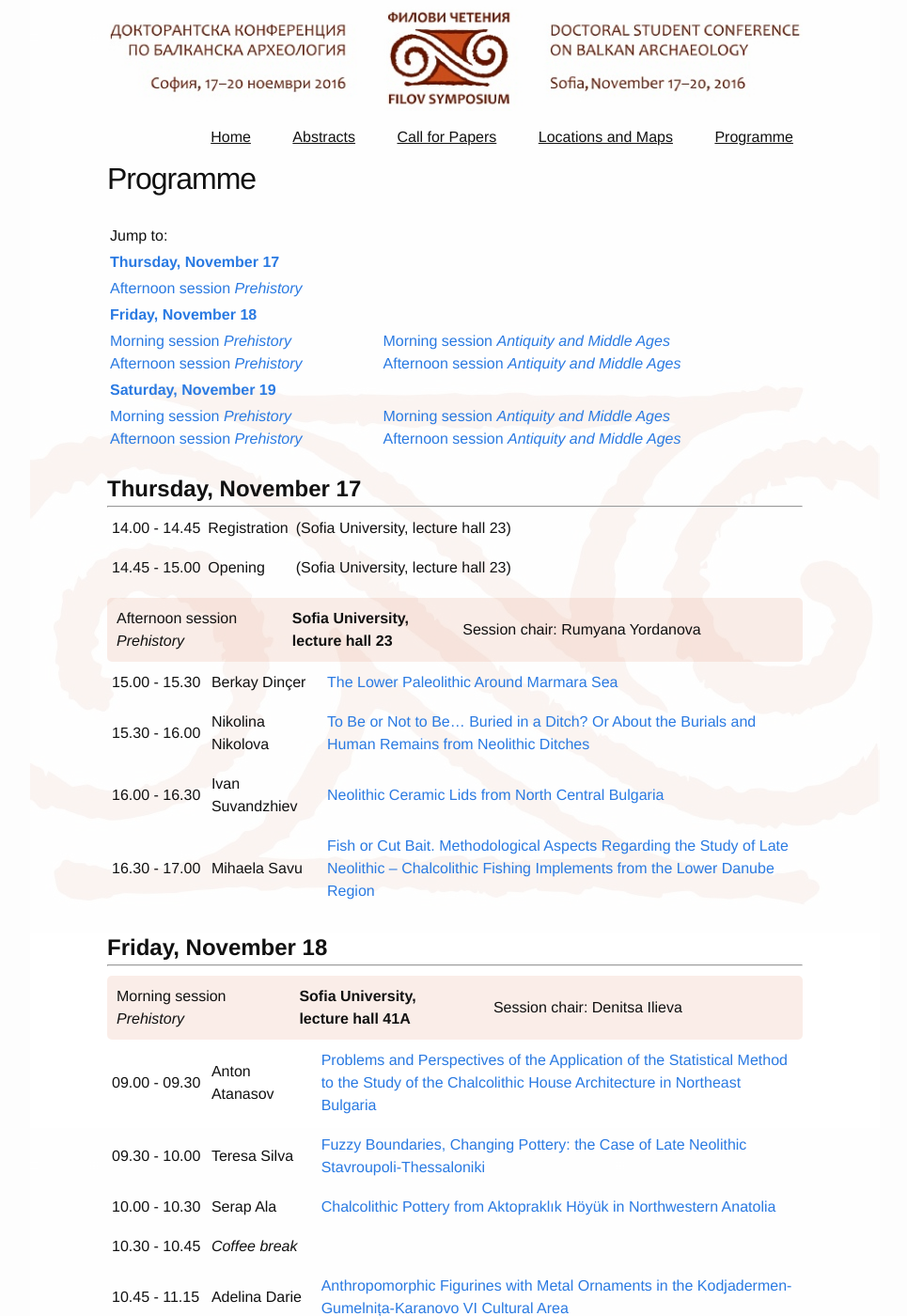
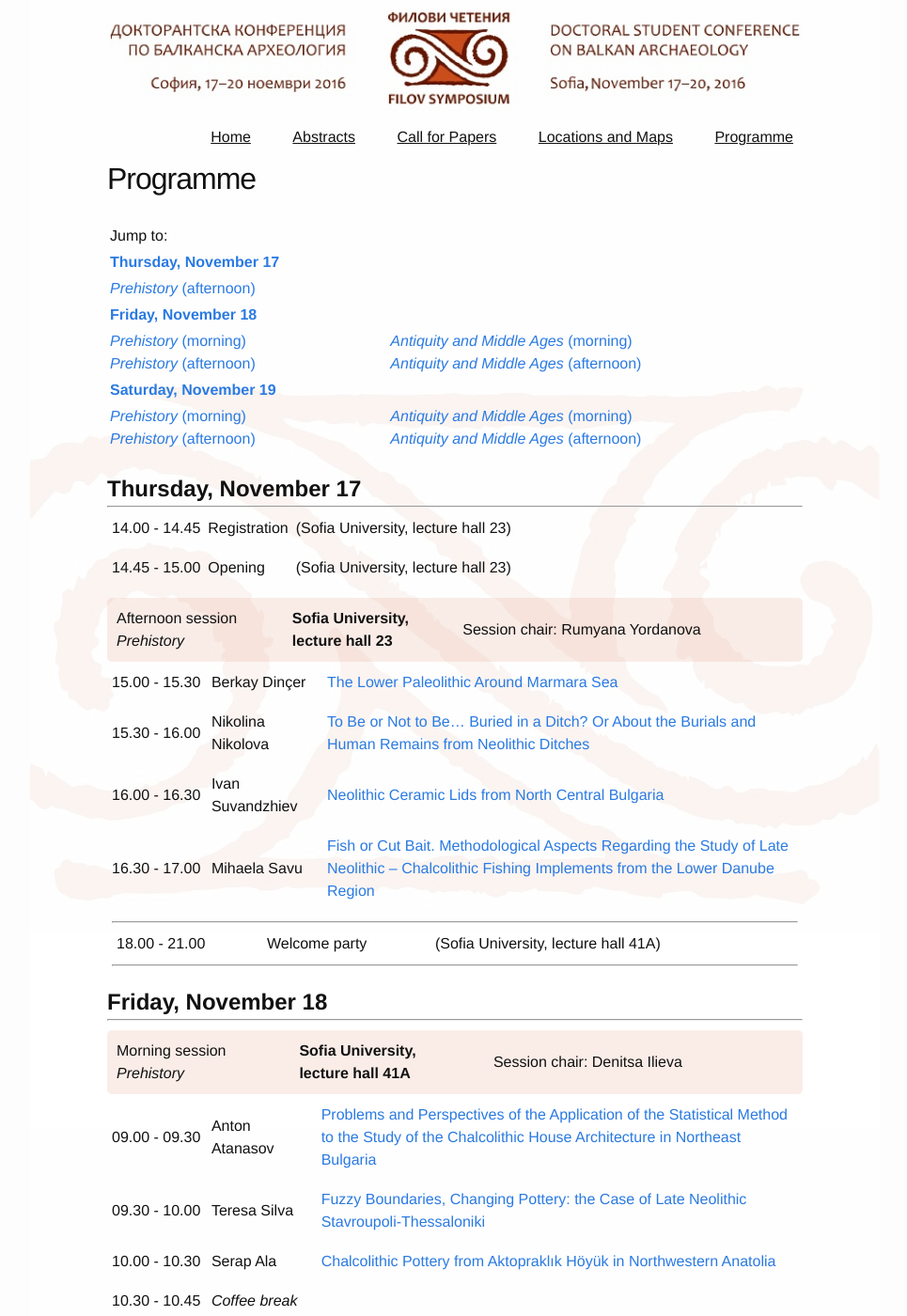
Before and after one commit to balkan-archaeology/balkan-archaeology.github.io, a Jekyll site: the page built from schedule.md, in a window 1280 px wide and 1400 px high. Shown: the whole window at 94% size, without its empty margins (156-1121 px from the left). Built offline with Jekyll 4.4.1, drawn with Linux system fonts in a browser that asks for light colours; some of the changed text lies outside the part shown.

Commit message:
Update schedule to include evening events and shorten the jump-to section

```diff
--- a/schedule.md
+++ b/schedule.md
@@ -20,19 +20,19 @@
   <a href="#17-november">Thursday, November 17</a>
 </td></tr>
 <tr><td>
-  <a href="#17a">Afternoon session <em>Prehistory</em></a>
+  <a href="#17a"><em>Prehistory</em> (afternoon)</a>
 </td></tr>
 <tr><td class="schedule-contents-table-date">
   <a href="#18-november">Friday, November 18</a> <br/>
 </td></tr>
 <tr>
   <td>
-    <a href="#18mp">Morning session <em>Prehistory</em></a> <br/>
-    <a href="#18ap">Afternoon session <em>Prehistory</em></a>
+    <a href="#18mp"><em>Prehistory</em> (morning)</a> <br/>
+    <a href="#18ap"><em>Prehistory</em> (afternoon)</a>
   </td>
   <td>
-    <a href="#18ma">Morning session <em>Antiquity and Middle Ages</em></a> <br/>
-    <a href="#18aa">Afternoon session <em>Antiquity and Middle Ages</em></a>
+    <a href="#18ma"><em>Antiquity and Middle Ages</em> (morning)</a> <br/>
+    <a href="#18aa"><em>Antiquity and Middle Ages</em> (afternoon)</a>
   </td>
 </tr>
 <tr><td class="schedule-contents-table-date">
@@ -40,12 +40,12 @@
 </td></tr>
 <tr>
   <td>
-    <a href="#19mp">Morning session <em>Prehistory</em></a> <br/>
-    <a href="#19ap">Afternoon session <em>Prehistory</em></a>
+    <a href="#19mp"><em>Prehistory</em> (morning)</a> <br/>
+    <a href="#19ap"><em>Prehistory</em> (afternoon)</a>
   </td>
   <td>
-    <a href="#19ma">Morning session <em>Antiquity and Middle Ages</em></a> <br/>
-    <a href="#19aa">Afternoon session <em>Antiquity and Middle Ages</em></a>
+    <a href="#19ma"><em>Antiquity and Middle Ages</em> (morning)</a> <br/>
+    <a href="#19aa"><em>Antiquity and Middle Ages</em> (afternoon)</a>
   </td>
 </tr>
 </table>
@@ -73,6 +73,13 @@
 {% endif %}
 {% endfor %}
 </table>
+
+
+<div class="schedule-break"><hr/><table><tr>
+     <td>18.00 - 21.00</td>
+     <td>Welcome party</td>
+     <td>(Sofia University, lecture hall 41A)</td>
+</tr></table><hr/></div>
 
 <div class="schedule-date" id="18-november">Friday, November 18</div>
 <hr>
@@ -153,6 +160,13 @@
 {% endif %}
 {% endfor %}
 </table>
+
+<div class="schedule-break"><hr/><table><tr>
+     <td>18.30 - 21.00</td>
+     <td>Reception</td>
+     <td>(National Archaeological Museum)</td>
+</tr></table><hr/></div>
+
 <div class="schedule-date" id="19-november">Saturday, November 19</div>
 <hr>
 
@@ -233,3 +247,8 @@
 {% endif %}
 {% endfor %}
 </table>
+
+<div class="schedule-break"><hr/><table><tr>
+     <td>18.30 - 21.00</td>
+     <td>Farewell dinner</td>
+</tr></table><hr/></div>
```
